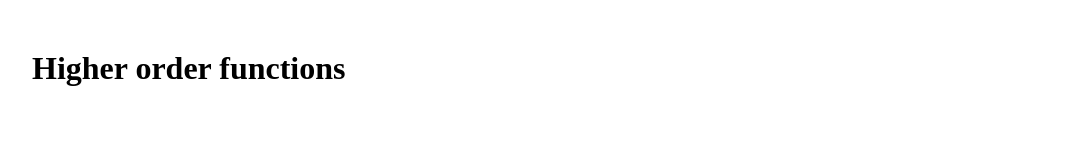
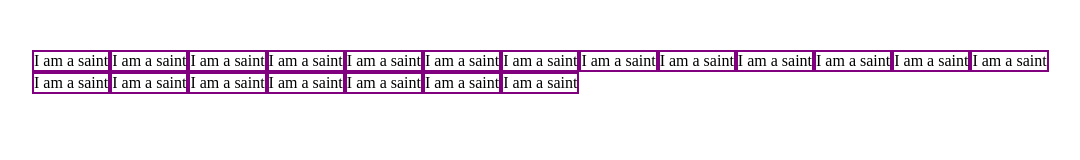
Before and after one commit to hari-basnet/higher-order-functions, a plain HTML site: page index.html in a window 1280 px wide. Shown: the whole page, without its empty margins (68-1148 px from the left). Drawn offline with Linux system fonts and the light colour scheme.

Commit message:
adding more code lines

```diff
--- a/index.html
+++ b/index.html
@@ -1,12 +1,18 @@
 <!DOCTYPE html>
 <html>
+
 <head>
     <title>Page Title</title>
-    <link rel="stylesheet" href="style.css">
+    <link rel="stylesheet" href="./style.css">
 
 </head>
+
 <body>
-    <h1>Higher order functions</h1>
+    <div class="container">
+
+
+    </div>
     <script src="main.js"></script>
 </body>
+
 </html>
--- a/main.js
+++ b/main.js
@@ -130,3 +130,20 @@ let countryWithLand = countries.filter(function (country){
     return country.match(/[Ll]and/);
 });
 console.log(countryWithLand);
+
+
+// dom manipulatio randomm
+
+
+
+// creating dom element
+
+
+let titles;
+const container = document.querySelector('.container');
+for(let i = 0; i < 20; i++){
+    titles = document.createElement('div');
+    titles.textContent = 'I am a saint';
+    container.appendChild(titles);
+
+}
--- a/style.css
+++ b/style.css
@@ -1,3 +1,15 @@
 body {
     margin: 50px 100px;
 }
+
+.container {
+
+    display: flex;
+    flex-flow: row wrap;
+}
+
+.container > div{
+    display: flex;
+    flex-flow: row wrap;
+    border: 2px solid purple;
+}
```
